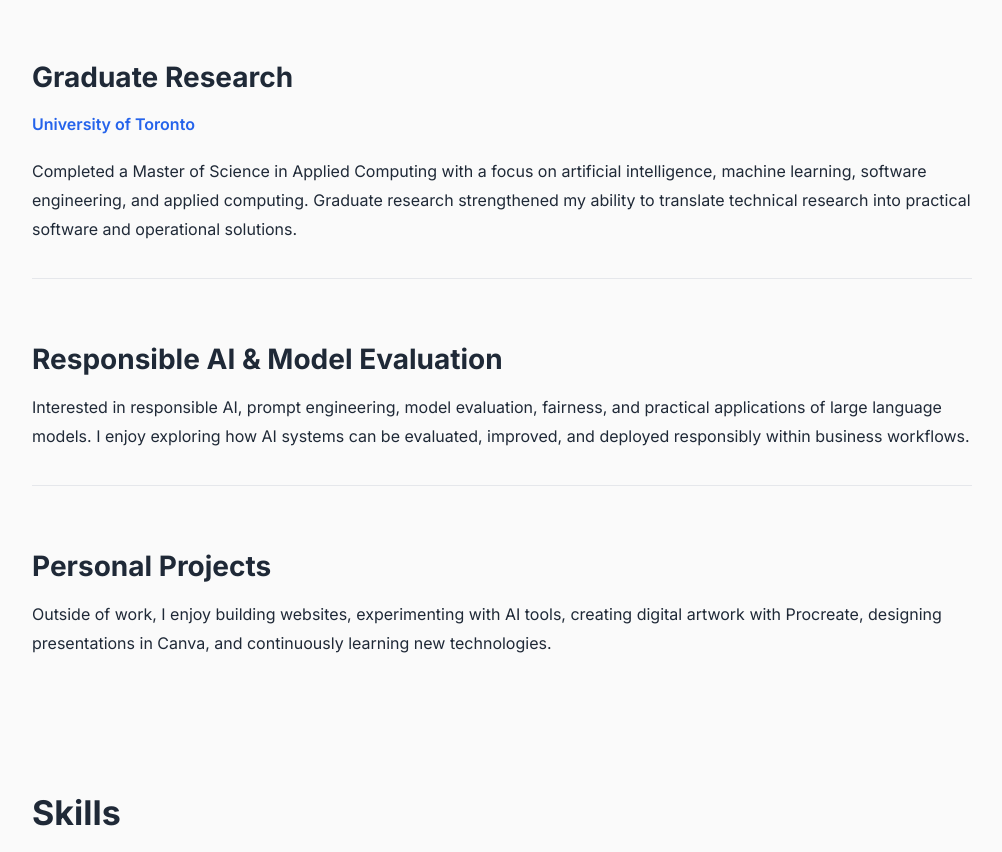
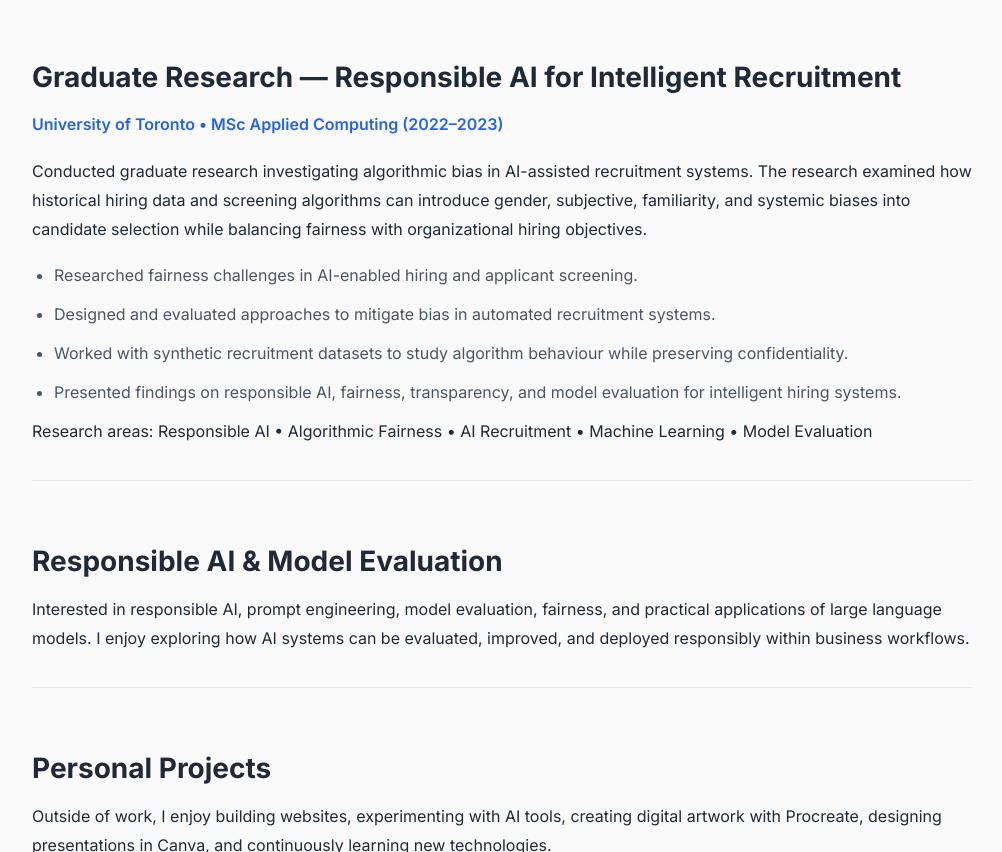
Before and after one commit to Rowshni-Usha/rowshni-usha, a plain HTML site: page index.html in a window 1280 px wide. Shown: the part 2939-3791 px from the top of the page, without its empty margins (138-1140 px from the left). Drawn offline with Linux system fonts and the light colour scheme.

Commit message:
Update index.html

```diff
--- a/index.html
+++ b/index.html
@@ -466,19 +466,37 @@ View Publication →
 
 <h3>
 
-Graduate Research
+Graduate Research — Responsible AI for Intelligent Recruitment
 
 </h3>
 
 <p class="company">
 
-University of Toronto
+University of Toronto • MSc Applied Computing (2022–2023)
 
 </p>
 
 <p>
 
-Completed a Master of Science in Applied Computing with a focus on artificial intelligence, machine learning, software engineering, and applied computing. Graduate research strengthened my ability to translate technical research into practical software and operational solutions.
+Conducted graduate research investigating algorithmic bias in AI-assisted recruitment systems. The research examined how historical hiring data and screening algorithms can introduce gender, subjective, familiarity, and systemic biases into candidate selection while balancing fairness with organizational hiring objectives.
+
+</p>
+
+<ul>
+
+<li>Researched fairness challenges in AI-enabled hiring and applicant screening.</li>
+
+<li>Designed and evaluated approaches to mitigate bias in automated recruitment systems.</li>
+
+<li>Worked with synthetic recruitment datasets to study algorithm behaviour while preserving confidentiality.</li>
+
+<li>Presented findings on responsible AI, fairness, transparency, and model evaluation for intelligent hiring systems.</li>
+
+</ul>
+
+<p>
+
+Research areas: Responsible AI • Algorithmic Fairness • AI Recruitment • Machine Learning • Model Evaluation
 
 </p>
 
```
